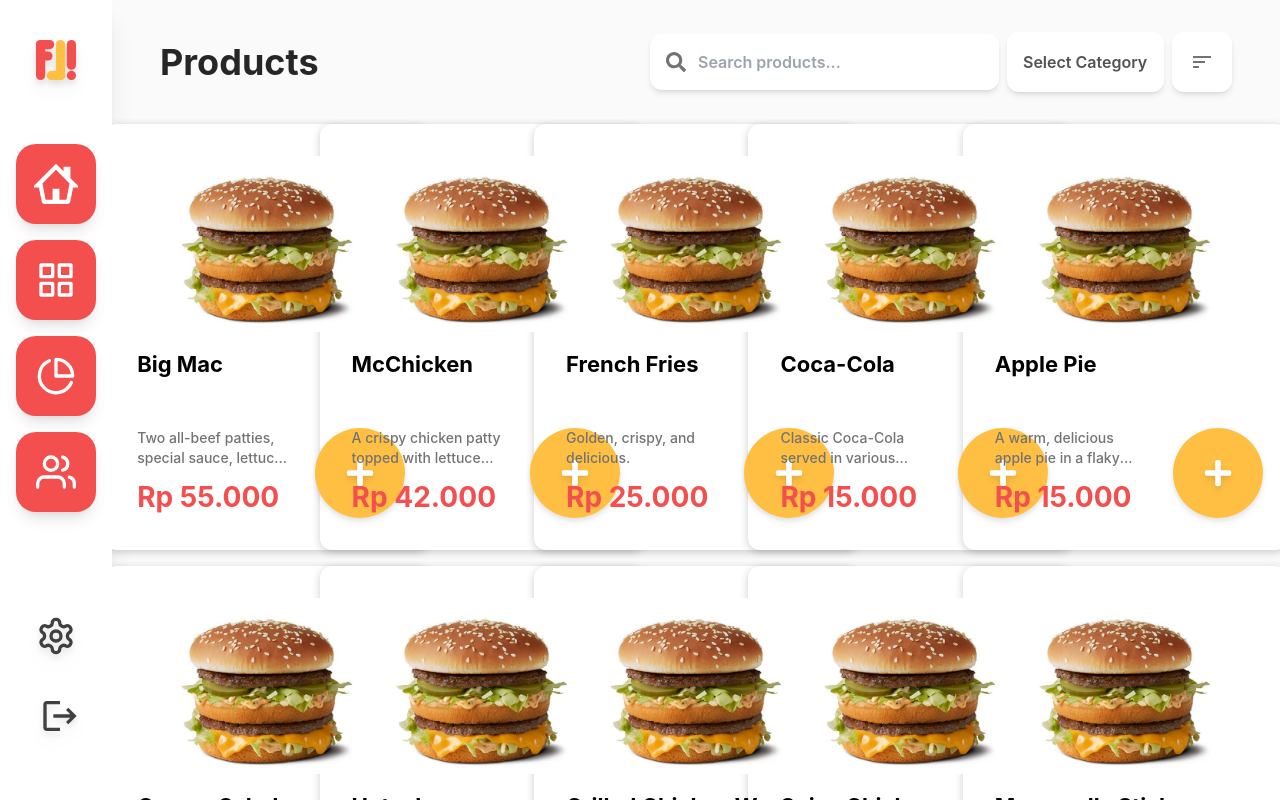
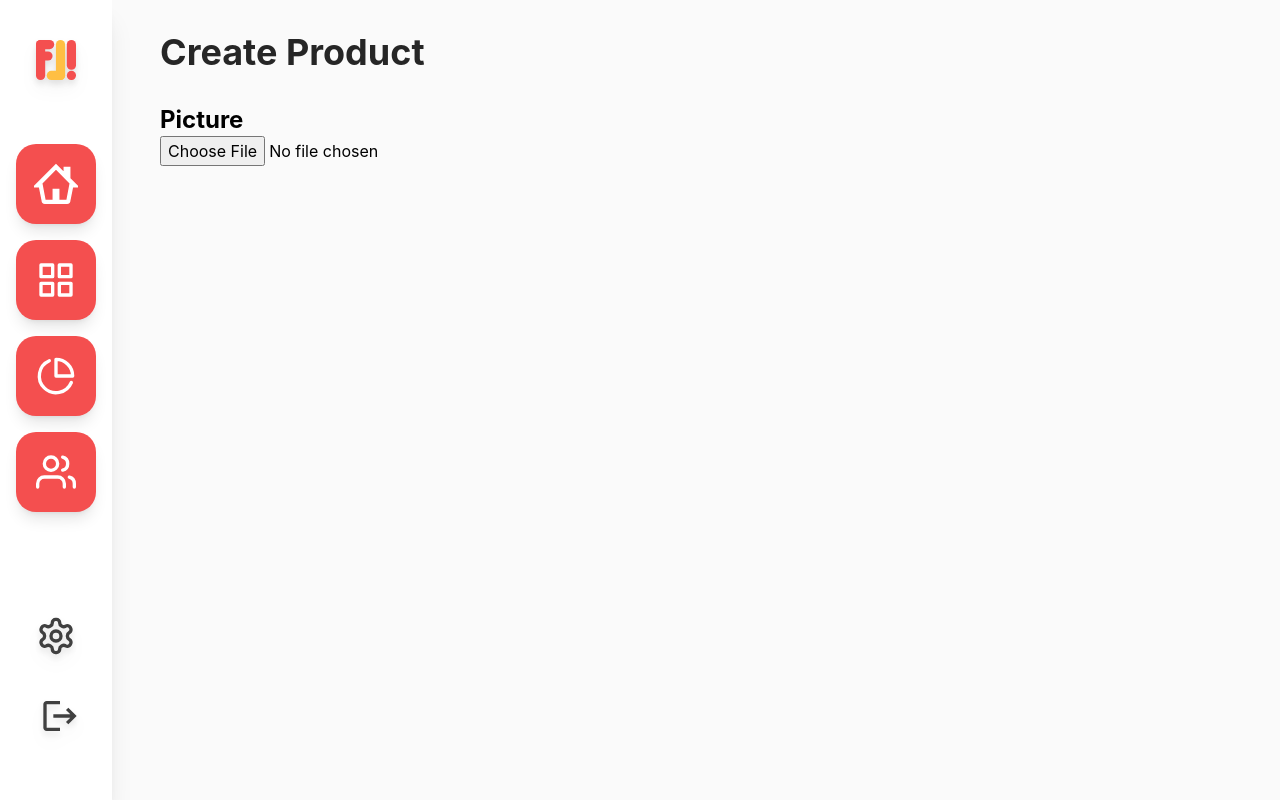
Before and after one commit to albertsantoso/flujo-pos, a React (Vite) app in the folder client/: page /admin in a window 1280 px wide. Built offline with nearby package versions, Linux system fonts and the light colour scheme; data requests are answered from the project's data file.

Commit message:
add create product page

```diff
--- a/client/src/components/admin/AdminCreateProduct.jsx
+++ b/client/src/components/admin/AdminCreateProduct.jsx
@@ -2,7 +2,27 @@
     return (
         <>
             <div className="admin-create-product">
-
+                <div className="admin-create-product-container">
+                    <div className="wrapper">
+                        <div className="main-heaading mb-8">
+                            <div className="heading-title">
+                                <h1 className="font-bold text-4xl text-neutral-800">Create Product</h1>
+                            </div>
+                        </div>
+                        <div className="main-content">
+                            <form>
+                                <div className="form-container">
+                                    <div className="form-group">
+                                        <div className="form-group-title">
+                                            <h2 className="font-bold text-2xl">Picture</h2>
+                                        </div>
+                                        <input type="file" name="" id="" />
+                                    </div>
+                                </div>
+                            </form>
+                        </div>
+                    </div>
+                </div>
             </div>
         </>
     )
--- a/client/src/components/shared/UI/CategoryChip.jsx
+++ b/client/src/components/shared/UI/CategoryChip.jsx
@@ -9,7 +9,7 @@
                         <PiHamburger size={30} />
                     </div>
                     <div className="category-name">
-                        <span className="font-semibold">Burger</span>
+                        <span className="font-semibold text-lg">Burger</span>
                     </div>
                 </div>
             </div>
--- a/client/src/pages/admin/AdminPage.jsx
+++ b/client/src/pages/admin/AdminPage.jsx
@@ -1,4 +1,5 @@
 // import AdminDashboard from '../../components/admin/AdminDashboard'
+import AdminCreateProduct from '../../components/admin/AdminCreateProduct';
 import AdminProducts from '../../components/admin/AdminProducts'
 import Sidebar from '../../components/common/Sidebar';
 
@@ -11,7 +12,8 @@
                 </aside>
                 <main className='content grow px-12 py-8 overflow-auto'>
                     {/* <AdminDashboard /> */}
-                    <AdminProducts />
+                    {/* <AdminProducts /> */}
+                    <AdminCreateProduct />
                 </main >
             </div >
         </>
```
